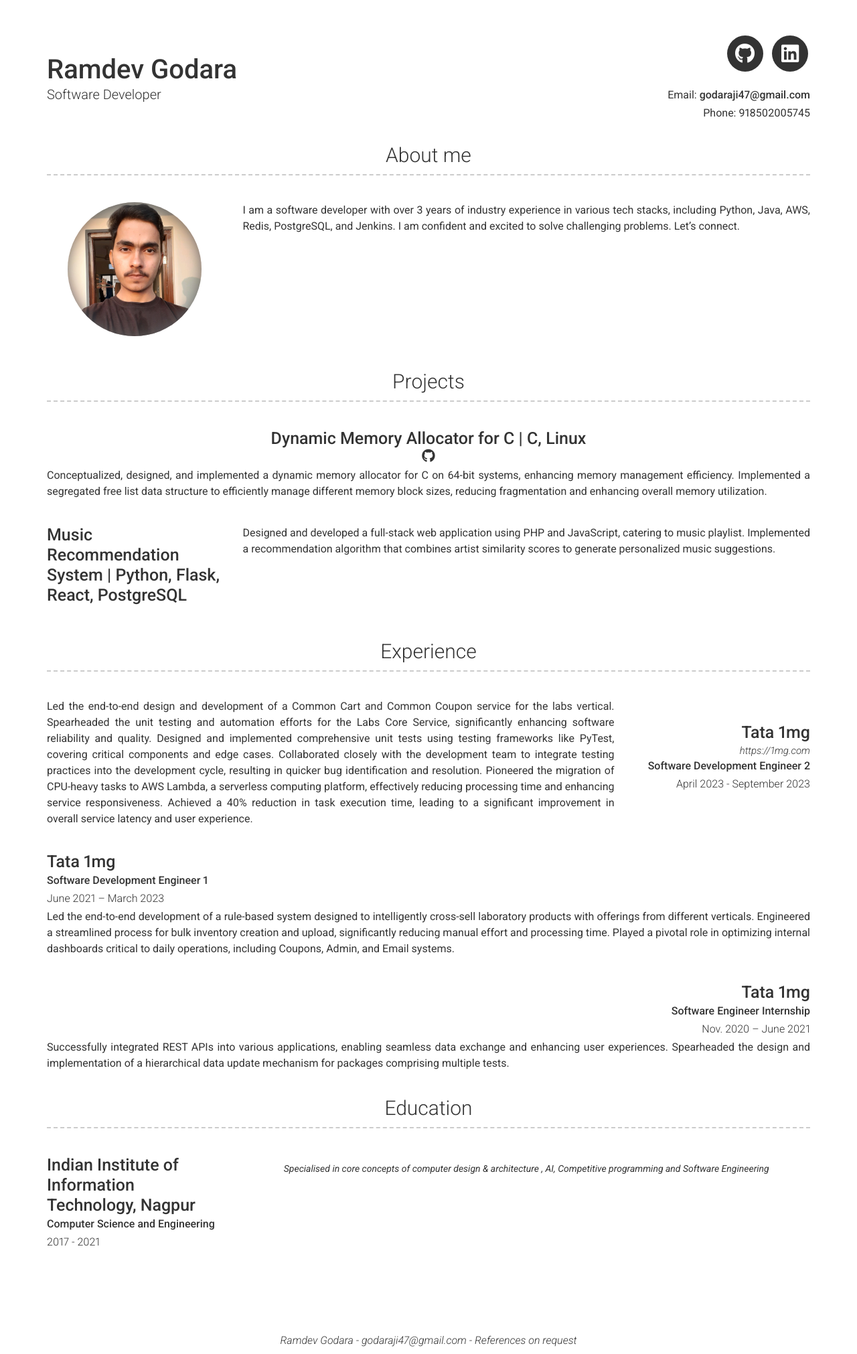
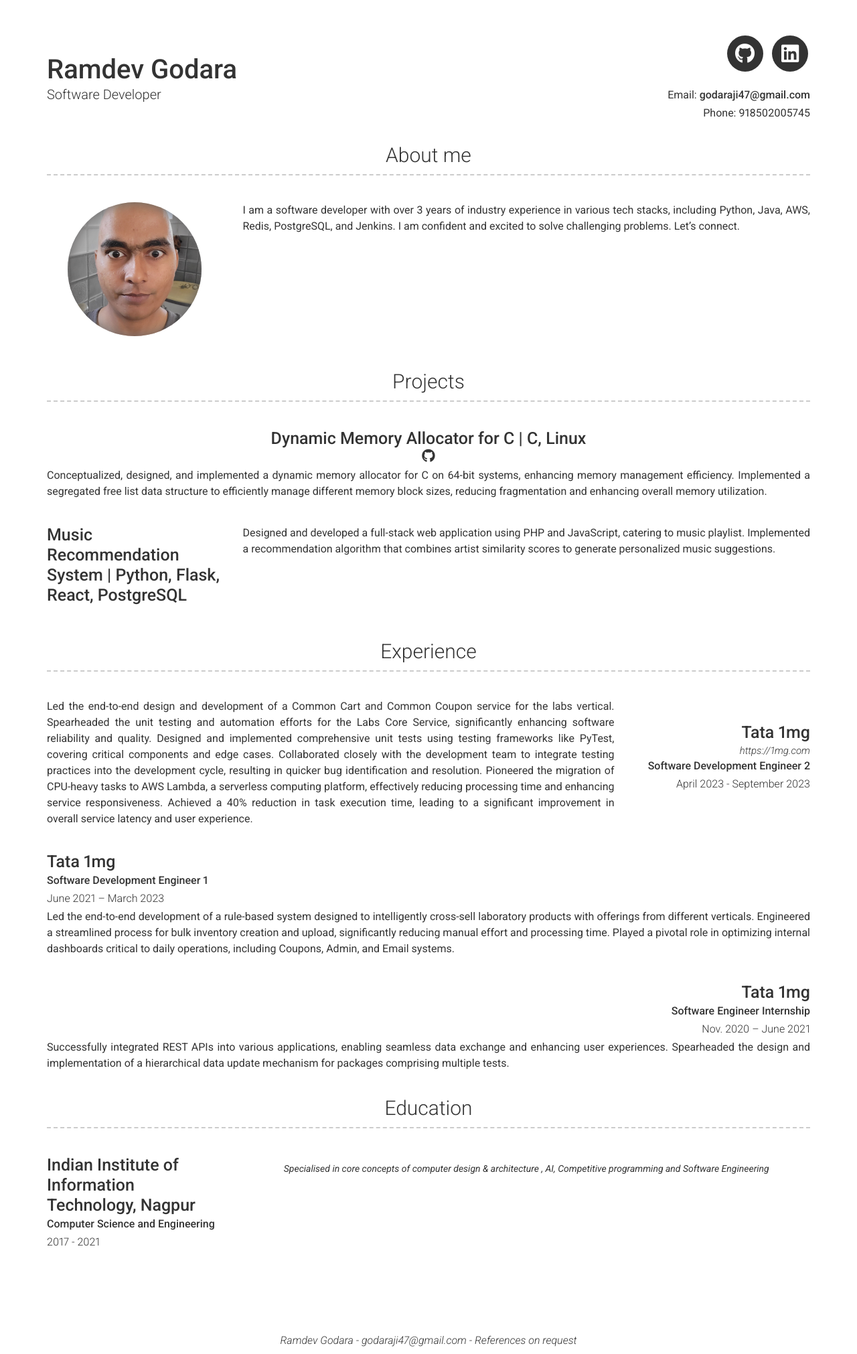
Before and after one commit to ramdevji/ramdevgodara.github.io, a Jekyll site: the page built from index.md, in a window 1280 px wide. Shown: the whole page at 67% size. Built offline with Jekyll 4.4.1, drawn with Linux system fonts in a browser that asks for light colours; nearby versions of some CDN libraries.

Commit message:
Update _config.yml

```diff
--- a/_config.yml
+++ b/_config.yml
@@ -10,7 +10,7 @@ phone: +918502005745
 github_username:  https://github.com/ramdevji
 linkedin_username: https://www.linkedin.com/in/ramdev-g-14781110a/
 about_title: About me
-about_profile_image: _test/images/ramdev.jpeg
+about_profile_image: _test/images/ramdev_1.jpeg
 about_content: > # this means to ignore newlines until the next config item.
   I am a software developer with over 3 years of industry experience in various tech stacks,
   including Python, Java, AWS, Redis, PostgreSQL, and Jenkins. I am confident and excited to
```
